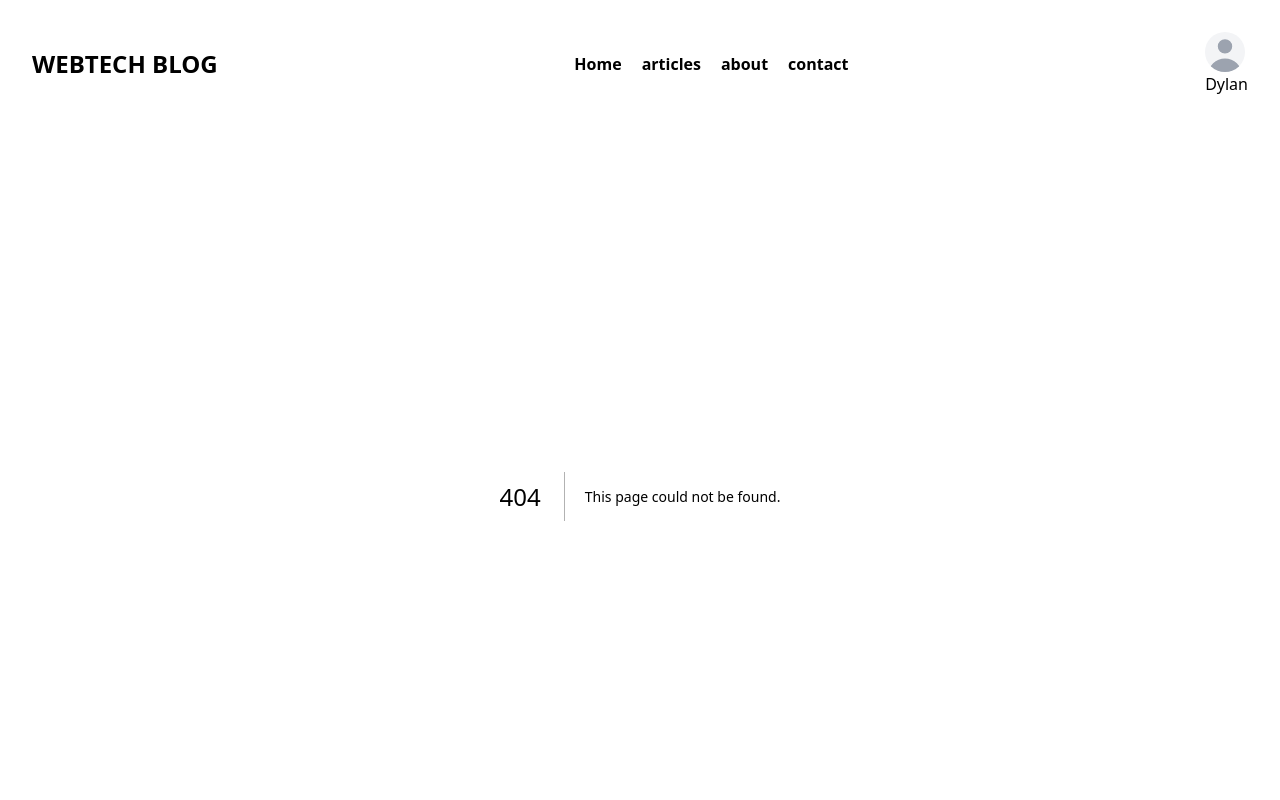
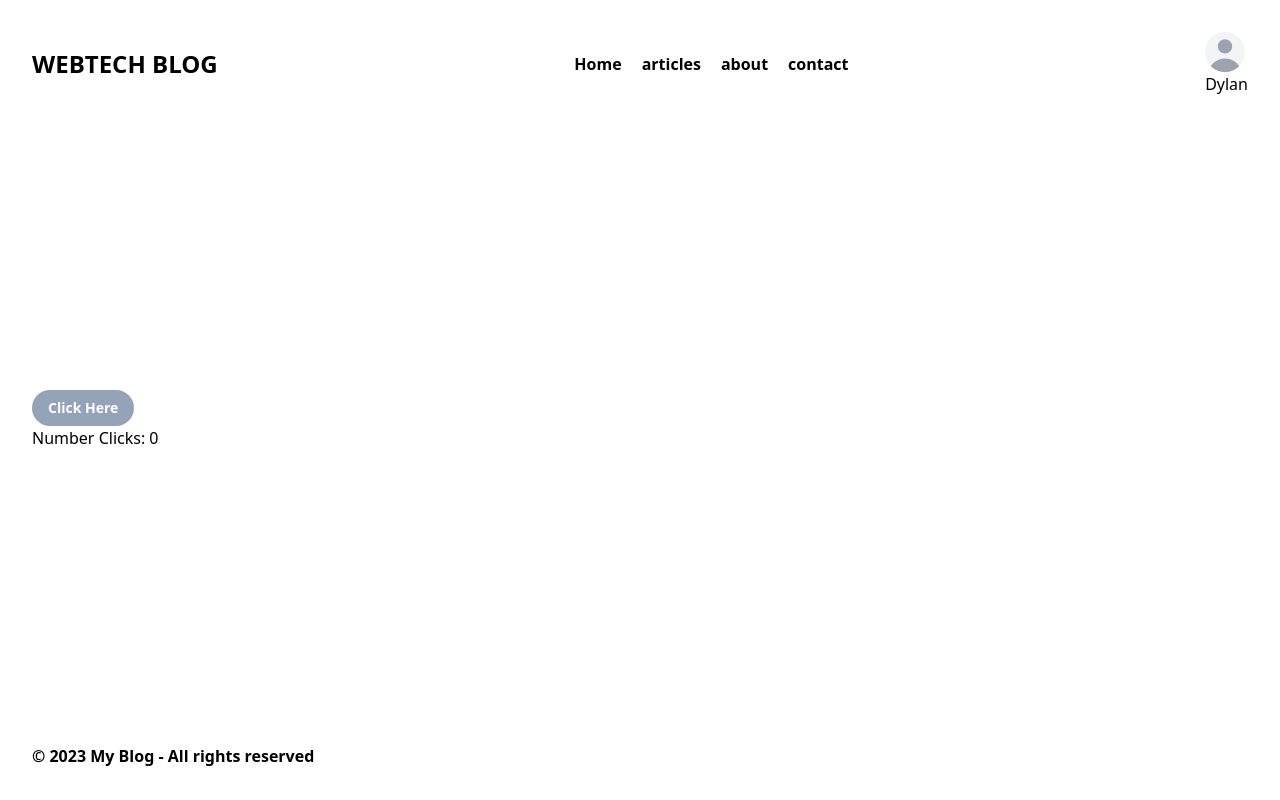
Before and after one commit to LYZER03/Blogging-Application, a Next.js app: page /use-state in a window 1280 px wide. Before the commit this address had no page. Shown: the top 800 px of the page. Built offline with nearby package versions, Linux system fonts and the light colour scheme.

Commit message:
feat: add use-route page to count clicks

```diff
--- /dev/null
+++ b/src/app/use-state/page.jsx
@@ -0,0 +1,23 @@
+"use client"
+import React from 'react'
+import { useState } from 'react'
+
+const contact = () => {
+    const [count, setCount] = useState(0);
+
+    function handleClick() {
+        console.log(count)
+        setCount(count + 1);
+    }
+
+  return (
+    <div>
+      <button className="px-4 py-2 font-semibold text-sm text-white rounded-full bg-slate-400"
+              onClick={handleClick}>Click Here
+      </button>
+      <p>Number Clicks: {count}</p>
+    </div>
+  )
+}
+
+export default contact
```
